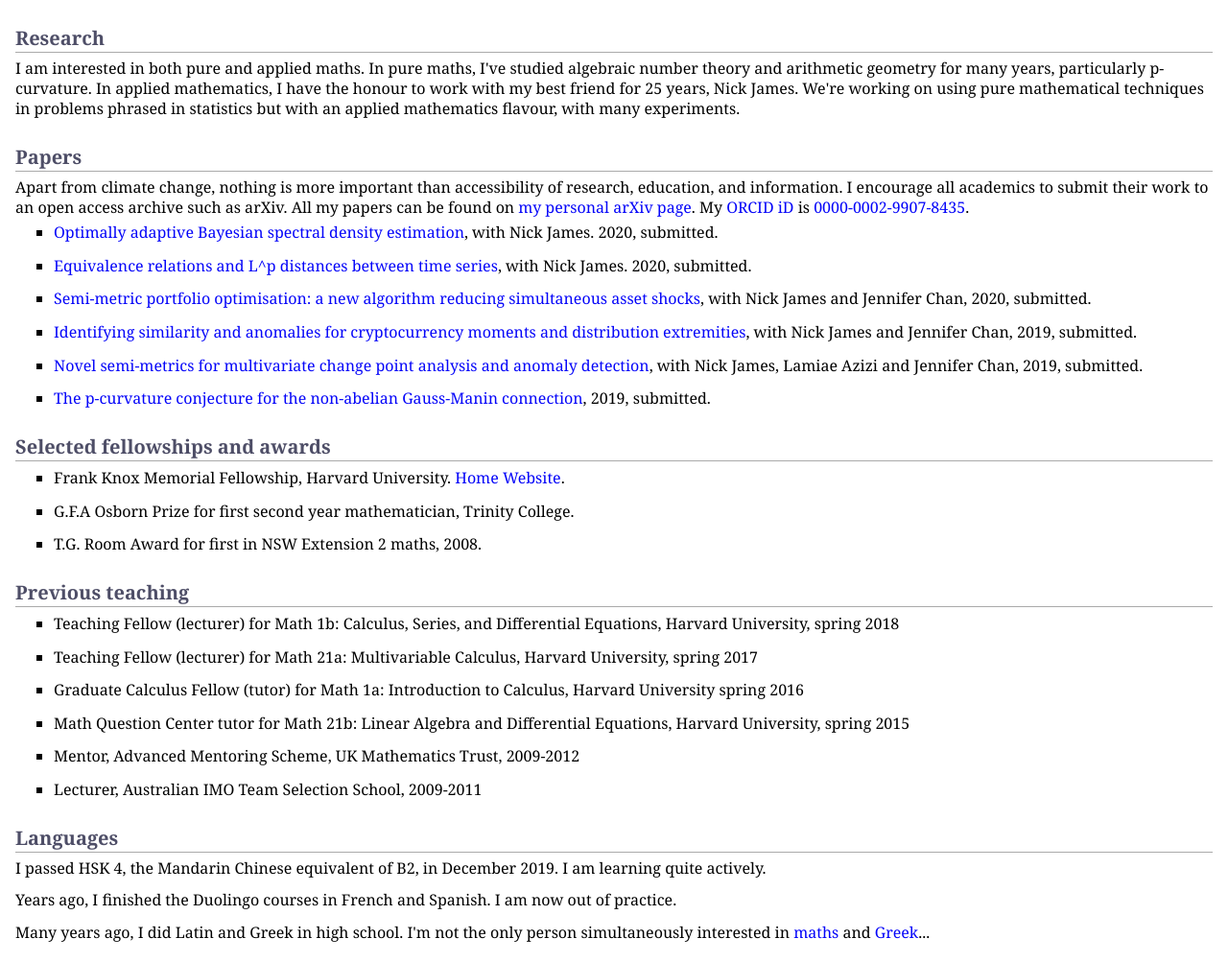
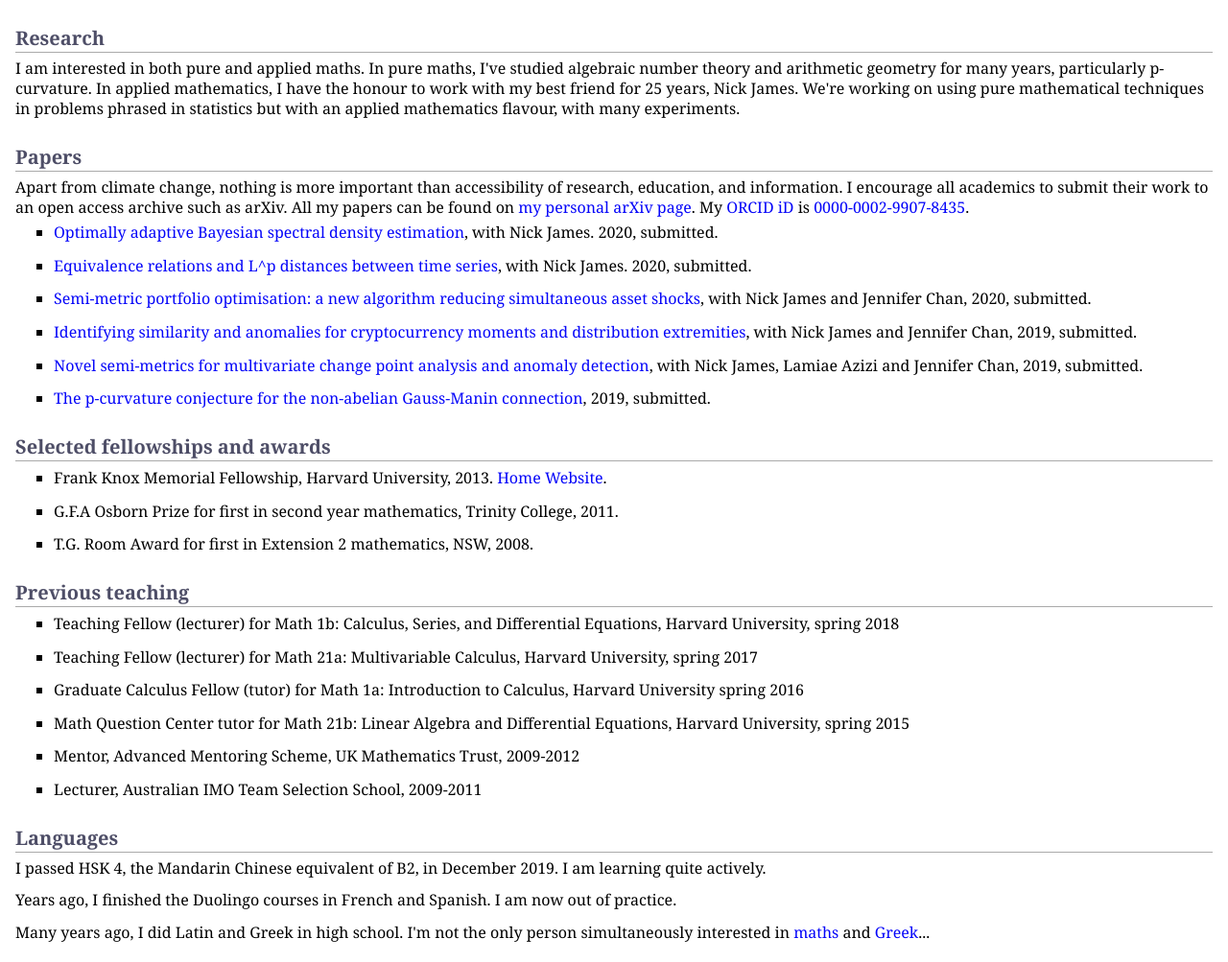
Before and after one commit to MaxMenzies/maxmenzies.com, a Jekyll site: the page index.html, which Jekyll copies as it is, in a window 1280 px wide, cut to the strip 284-1287 px from the top of the page. Shown: the whole strip at 96% size. Built offline with Jekyll 4.4.1, drawn with Linux system fonts in a browser that asks for light colours.

Commit message:
Update index.html

```diff
--- a/index.html
+++ b/index.html
@@ -63,15 +63,15 @@
 </ul>
 <h2>Selected fellowships and awards</h2>
 <ul>
-<li><p>Frank Knox Memorial Fellowship, Harvard University. <a href="https://frankknox.harvard.edu">Home Website</a>. </p>
+<li><p>Frank Knox Memorial Fellowship, Harvard University, 2013. <a href="https://frankknox.harvard.edu">Home Website</a>. </p>
 </li>
 </ul>
 <ul>
-<li><p>G.F.A Osborn Prize for first second year mathematician, Trinity College.</p>
+<li><p>G.F.A Osborn Prize for first in second year mathematics, Trinity College, 2011.</p>
 </li>
 </ul>
 <ul>
-<li><p>T.G. Room Award for first in NSW Extension 2 maths, 2008.</p>
+<li><p>T.G. Room Award for first in Extension 2 mathematics, NSW, 2008.</p>
 </li>
 </ul>
 <!Deans&rsquo; Deans' Placeholder>
```
